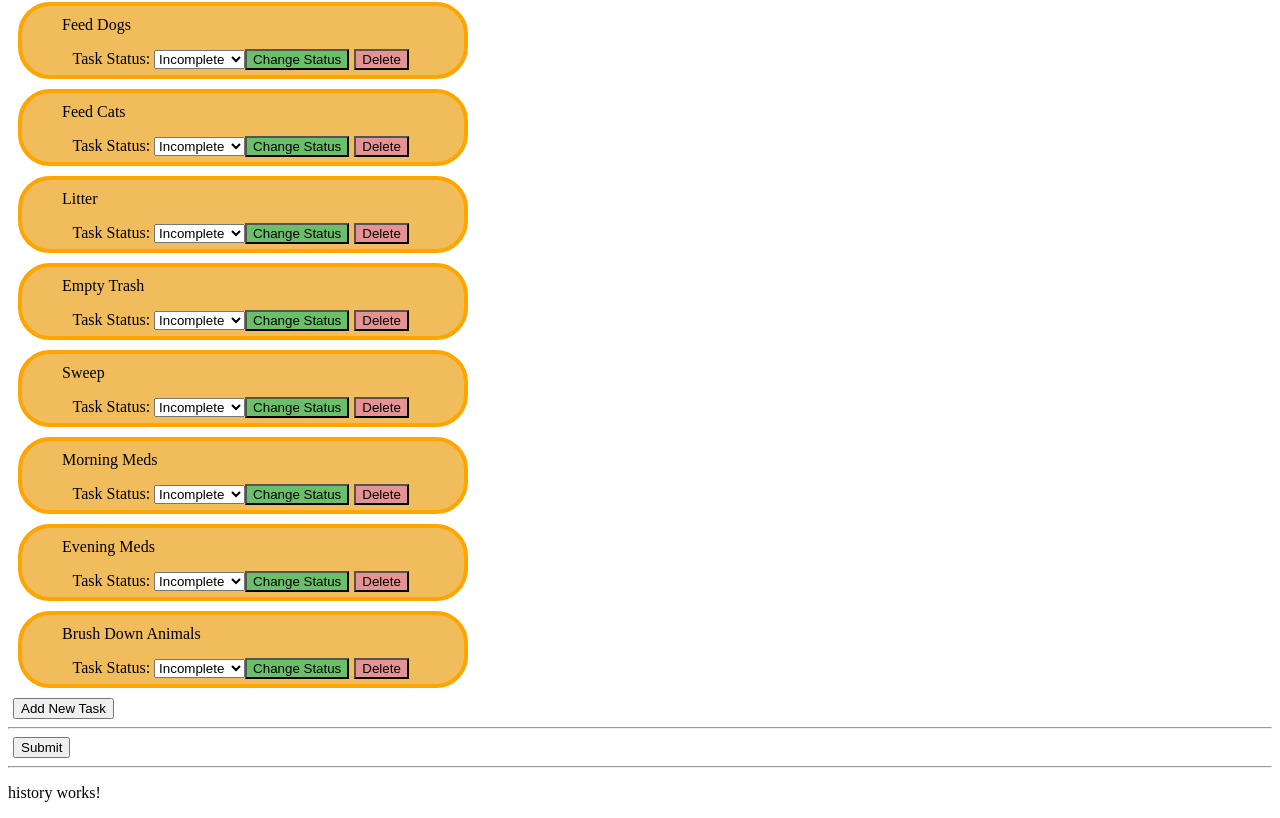
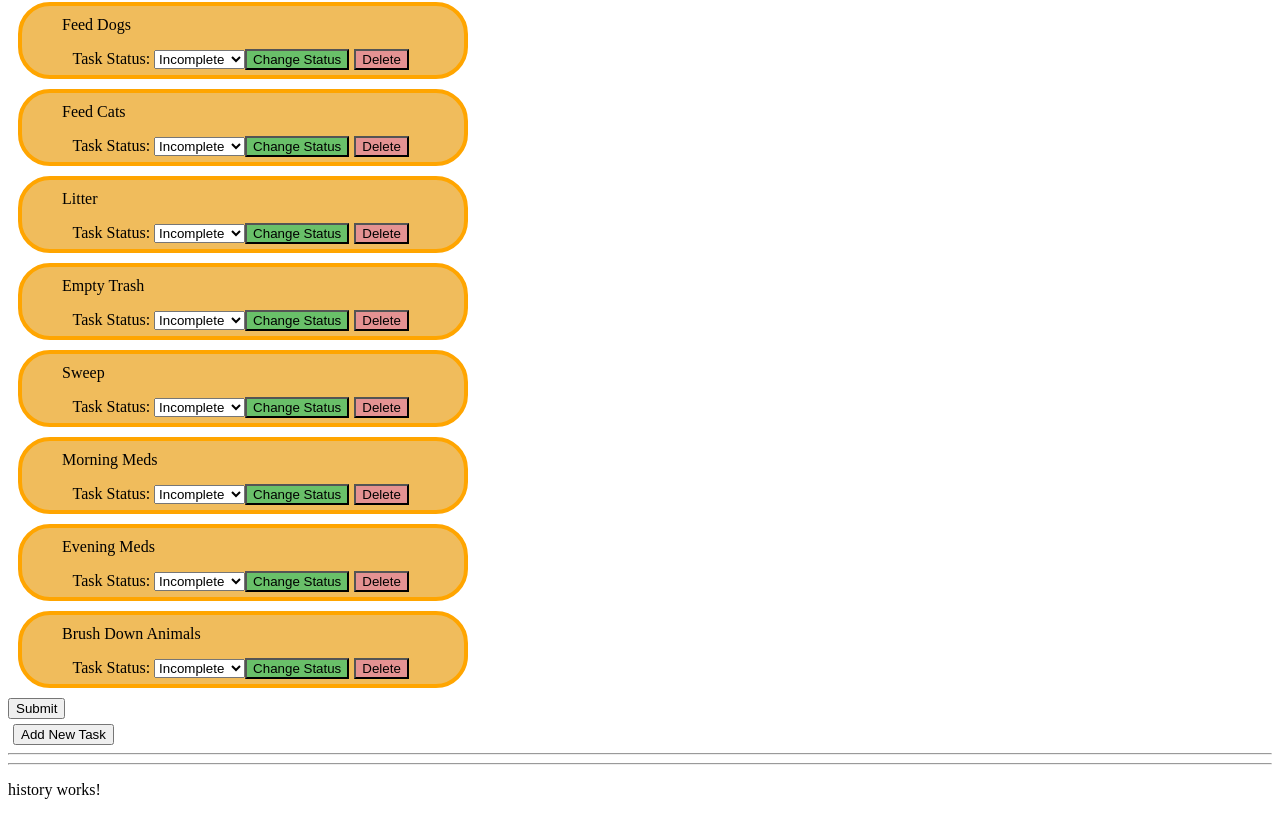
Before and after one commit to rc-devs/daily-task-manager, an Angular app in the folder daily-task-manager/: page / in a window 1280 px wide. Shown: the part 356-1174 px from the top of the page. Built offline with nearby package versions, Linux system fonts and the light colour scheme.

Commit message:
attempting to pass array to history component

```diff
--- a/daily-task-manager/src/app/checklist/checklist.component.html
+++ b/daily-task-manager/src/app/checklist/checklist.component.html
@@ -1,4 +1,4 @@
-<form #form name="form" (submit)="onSubmit(form); $event.preventDefault()">
+<form #form name="form" (submit)="onSubmit(); $event.preventDefault()">
   <app-task-card></app-task-card>
 
 @if (getTaskForm()){
@@ -9,5 +9,5 @@
 
   <!-- <app-filter-tasks></app-filter-tasks> -->
   <hr>
-  <button type="submit">Submit</button>
+  <!-- <button type="submit">Submit</button> -->
 </form>
--- a/daily-task-manager/src/app/checklist/checklist.component.ts
+++ b/daily-task-manager/src/app/checklist/checklist.component.ts
@@ -18,8 +18,8 @@ export class ChecklistComponent  {
     return this.checklistService.addTaskForm
   }
 
-  onSubmit(form:any){
-    this.checklistService.onSubmitHandler(form)
+  onSubmit(){
+    this.checklistService.onSubmitHandler(this.checklistService.dailyTasks)
   }
 
   onAddNewTask(){
--- a/daily-task-manager/src/app/checklist/task-card/task-card.component.html
+++ b/daily-task-manager/src/app/checklist/task-card/task-card.component.html
@@ -13,3 +13,6 @@
         <button class="danger-btn" (click)="deleteHandler(t.id); $event.preventDefault()">Delete</button>
     </div>
   }
+
+
+<button type="submit" (submit)="onSubmit(); $event.preventDefault()">Submit</button>
--- a/daily-task-manager/src/app/checklist/task-card/task-card.component.ts
+++ b/daily-task-manager/src/app/checklist/task-card/task-card.component.ts
@@ -28,8 +28,8 @@ export class TaskCardComponent {
       console.log(this.checklistService.dailyTasks)
     }
 
-    filterTasks(){
-
+    onSubmit(){
+      this.checklistService.onSubmitHandler(this.checklistService.dailyTasks)
     }
 
 
--- a/daily-task-manager/src/app/history/history.component.html
+++ b/daily-task-manager/src/app/history/history.component.html
@@ -1,5 +1,6 @@
 <p>history works!</p>
 
-@for (h of historyArray(); track h){
-  {{h}}
+@for (h of historyArray(); track h.id){
+  <p>{{h.task}}</p>
+  <p>{{h.description}}</p>
 }
--- a/daily-task-manager/src/app/history/history.component.ts
+++ b/daily-task-manager/src/app/history/history.component.ts
@@ -1,5 +1,5 @@
-import { Component, signal } from '@angular/core';
-import { Task } from '../shared/templates/task.model';
+import { Component, inject, signal } from '@angular/core';
+import { ChecklistService } from '../shared/services/checklist.service';
 
 @Component({
   selector: 'app-history',
@@ -8,8 +8,10 @@ import { Task } from '../shared/templates/task.model';
   styleUrl: './history.component.css'
 })
 export class HistoryComponent {
+  checklistService = inject(ChecklistService)
+
+  historyArray = signal(this.checklistService.history())
 
 
-  historyArray = signal<Task[]>([])
 
 }
--- a/daily-task-manager/src/app/shared/services/checklist.service.ts
+++ b/daily-task-manager/src/app/shared/services/checklist.service.ts
@@ -1,4 +1,4 @@
-import { Injectable } from '@angular/core';
+import { Injectable, signal } from '@angular/core';
 
 import { Task } from '../templates/task.model';
 
@@ -23,7 +23,7 @@ export class ChecklistService {
     { id:"t12", status:'incomplete', task: "Brush Down Animals", description: ''}]);
 
   public addTaskForm = false;
-  public history:any = "";
+  public history = signal<Task[]>([]);
 
   taskFormStatus(bool: boolean){
     this.addTaskForm = bool
@@ -41,12 +41,13 @@ export class ChecklistService {
    return this.addTaskForm
   }
 
-  onSubmitHandler(form:any){
-    console.log(form)
+  onSubmitHandler(taskList:Task[]){
+    window.confirm("Are you sure you would like to submit this form?")
+    console.log(taskList)
     console.log('submit connected')
-    window.confirm("Are you sure you would like to submit this form?")
     // take form information task name, task status (complete: bool), and add to historical array (use local storage?)
-    this.history.set(form);
+    this.history.set(taskList);
+    console.log(typeof this.history)
   }
 
   addNewTask(newTask: string, newDescription: string){//create new object and add to array in service
--- a/daily-task-manager/src/app/shared/services/history.service.ts
+++ b/daily-task-manager/src/app/shared/services/history.service.ts
@@ -9,7 +9,7 @@ export class HistoryService {
   checklistService = inject(ChecklistService)
   constructor() { }
 
-  historyArray = signal(this.checklistService.onSubmitHandler)
+  historyArray = signal(this.checklistService.history())
 
   //recieve checklist data from add-tasks-component when click onSubmit (currently checklist-component)
   //push as own object to array?
```
